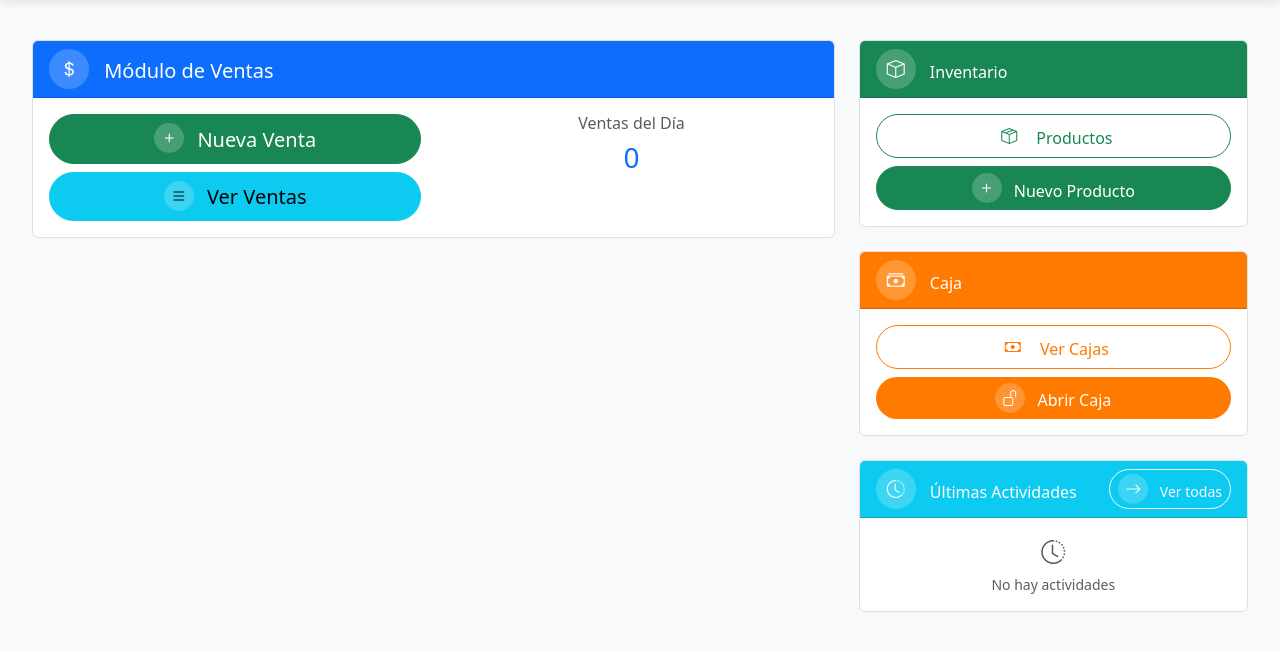
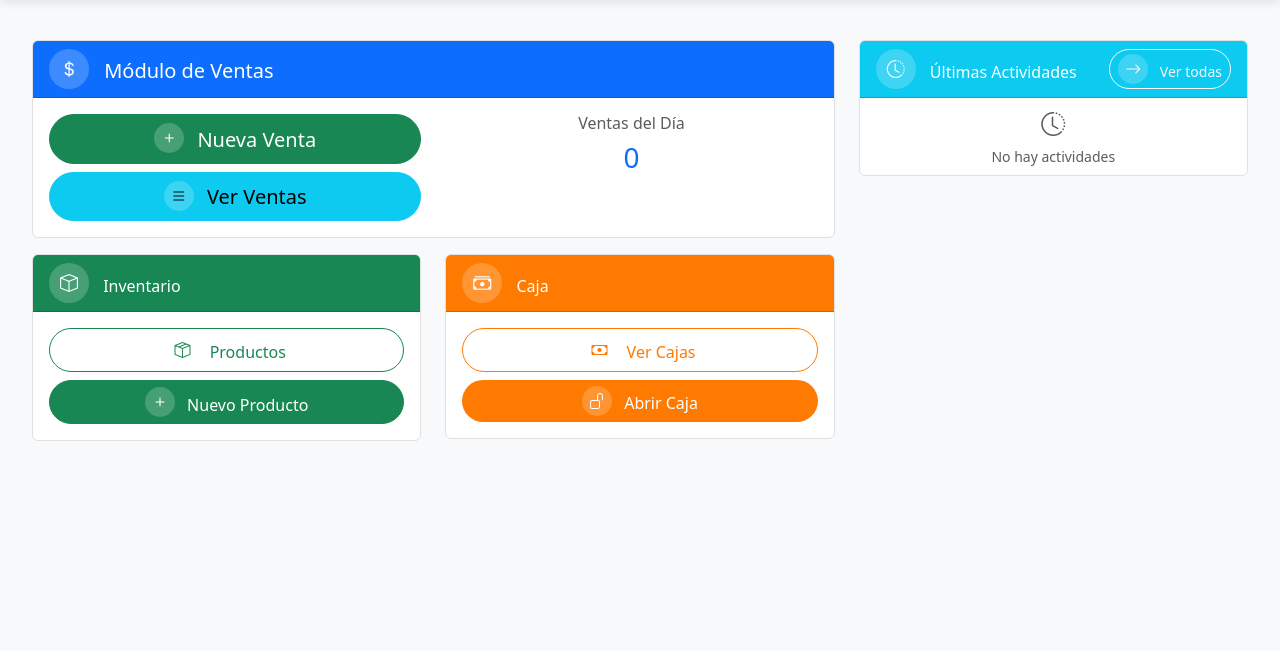
Before and after one commit to cristobalMundacaV/ProyectoInventario, a Django app: page / in a window 1280 px wide. Shown: the part 67-718 px from the top of the page. Run offline with Django 5.2, Linux system fonts and the light colour scheme; the visitor is signed in with stand-in values (Sample User, id 1); data comes from the database, SQL or seed files in the repository; data that the repository does not hold is empty.

Commit message:
Ajustes a la interfaz de inicio

```diff
--- a/templates/home.html
+++ b/templates/home.html
@@ -51,6 +51,23 @@
         margin-right: 5px;
         font-size: 12px;
     }
+
+    /* Place Últimas Actividades at the same height as Ventas module */
+    .ultimas-actividades {
+        position: relative; /* stays at the top of the column */
+        margin-top: 0; /* align with Ventas card - no gap */
+        margin-left: auto; /* align card to the right within the column */
+        max-width: 500px;
+        width: 100%;
+    }
+
+    /* On smaller screens, make the activities card full width so it stacks nicely */
+    @media (max-width: 991px) {
+        .ultimas-actividades {
+            margin-left: 0;
+            max-width: 100%;
+        }
+    }
 </style>
 <div class="container-fluid">
     <div class="row">
@@ -86,10 +103,10 @@
                     </div>
                 </div>
             </div>
-        </div>
 
-        <!-- Panel Lateral -->
-        <div class="col-lg-4">
+            <!-- Inventario y Caja debajo de Ventas (cada módulo en su propia card) -->
+            <div class="row mt-3">
+                <div class="col-md-6">
                     <!-- Inventario -->
                     <div class="card mb-4">
                         <div class="card-header bg-success text-white">
@@ -111,7 +128,8 @@
                             </div>
                         </div>
                     </div>
-
+                </div>
+                <div class="col-md-6">
                     <!-- Caja -->
                     <div class="card mb-4">
                         <div class="card-header bg-orange text-white">
@@ -140,9 +158,12 @@
                             </div>
                         </div>
                     </div>
-
-            <!-- Últimas Actividades -->
-            <div class="card">
+                </div>
+            </div>            </div>
+        <!-- Panel Lateral -->
+        <div class="col-lg-4 d-flex justify-content-end align-items-start">
+            <!-- Últimas Actividades (alineada a la derecha y sticky) -->
+            <div class="card ultimas-actividades">
                 <div class="card-header bg-info text-white d-flex justify-content-between align-items-center">
                     <h6 class="mb-0">
                         <i class="bi bi-clock-history"></i>
@@ -152,11 +173,11 @@
                         <i class="bi bi-arrow-right"></i> Ver todas
                     </a>
                 </div>
-                <div class="card-body p-0" style="max-height: 300px; overflow-y: auto;">
+                <div class="card-body p-0" style="max-height: 500px; overflow-y: auto;">
                     {% if ultimas_actividades %}
                         <div class="list-group list-group-flush">
                             {% for actividad in ultimas_actividades %}
-                            <div class="list-group-item">
+                            <div class="list-group-item py-2">
                                 <div class="d-flex justify-content-between align-items-start">
                                     <div class="flex-grow-1">
                                         <h6 class="mb-1">{{ actividad.get_tipo_accion_display }}</h6>
@@ -173,7 +194,7 @@
                             {% endfor %}
                         </div>
                     {% else %}
-                        <div class="text-center py-3">
+                        <div class="text-center py-2">
                             <i class="bi bi-clock-history text-muted" style="font-size: 1.5rem;"></i>
                             <p class="text-muted mt-1 mb-0 small">No hay actividades</p>
                         </div>
```
Lines whose indentation alone changed are shown as unchanged.
